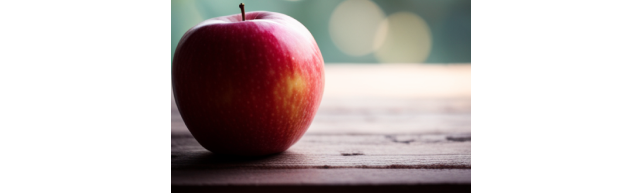
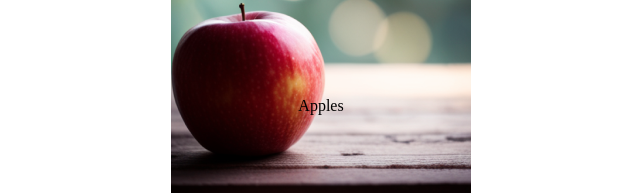
Before and after one commit to Doncolyonjr/Farm, a plain HTML site: page index.html in a window 1280 px wide. Shown: the part 605-800 px from the top of the page, 319-959 px from the left. Drawn offline with Linux system fonts and the light colour scheme; files whose address does not match are found by name; a web font is replaced by a local one.

Commit message:
Update styles.css

```diff
--- a/styles.css
+++ b/styles.css
@@ -119,5 +119,5 @@ figure img{
 }
 figcaption{
     position: relative;
-    top:100px;
+    bottom:100px;
 }
```
